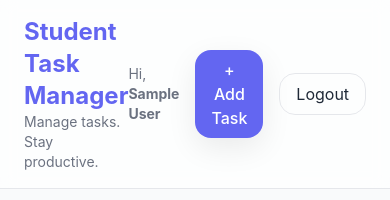
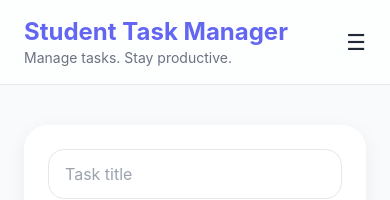
Before and after one commit to Yash555558/Student-Task-Manager, a React (Vite) app in the folder frontend/: page / in a window 390 px wide. Shown: the top 200 px of the page. Built offline with nearby package versions, Linux system fonts and the light colour scheme; no server answers; sample sign-in values are in the browser's storage.

Commit message:
feat: smooth priority filter and mobile hamburger menu

```diff
--- a/frontend/src/components/Header.jsx
+++ b/frontend/src/components/Header.jsx
@@ -1,7 +1,9 @@
+import { useState } from "react";
 import { useAuth } from "../context/AuthContext";
 
 export default function Header({ onCreateClick }) {
   const { user, logout } = useAuth();
+  const [menuOpen, setMenuOpen] = useState(false);
 
   return (
     <header className="sticky top-0 z-50 backdrop-blur bg-white/70 border-b">
@@ -15,7 +17,7 @@ export default function Header({ onCreateClick }) {
           </p>
         </div>
 
-        <div className="flex items-center gap-4">
+        <div className="desktop-actions flex items-center gap-4">
           <span className="text-sm text-muted">
             Hi, <strong>{user?.name}</strong>
           </span>
@@ -34,7 +36,23 @@ export default function Header({ onCreateClick }) {
             Logout
           </button>
         </div>
+
+        <button
+          className="hamburger"
+          onClick={() => setMenuOpen(true)}
+        >
+          ☰
+        </button>
       </div>
+
+      {menuOpen && (
+        <div className="mobile-drawer">
+          <p>Hi, {user?.name}</p>
+          <button onClick={onCreateClick}>+ Add Task</button>
+          <button onClick={logout}>Logout</button>
+          <button className="close" onClick={() => setMenuOpen(false)}>✕</button>
+        </div>
+      )}
     </header>
   );
 }
--- a/frontend/src/components/TaskList.jsx
+++ b/frontend/src/components/TaskList.jsx
@@ -1,6 +1,6 @@
 import TaskCard from "./TaskCard";
 
-export default function TaskList({ tasks, onToggle, onRequestDelete, setFilter, setSearch }) {
+export default function TaskList({ tasks, onToggle, onRequestDelete, setFilter, setSearch, setPriorityFilter }) {
   return (
     <>
       <div className="flex flex-wrap gap-4 items-center mb-6">
@@ -17,6 +17,12 @@ export default function TaskList({ tasks, onToggle, onRequestDelete, setFilter,
           <option value="pending">Pending</option>
           <option value="completed">Completed</option>
         </select>
+        <select onChange={e => setPriorityFilter(e.target.value)}>
+          <option value="all">All Priorities</option>
+          <option value="low">Low</option>
+          <option value="medium">Medium</option>
+          <option value="high">High</option>
+        </select>
       </div>
 
       <section className="grid md:grid-cols-3 gap-6">
--- a/frontend/src/index.css
+++ b/frontend/src/index.css
@@ -88,3 +88,37 @@ select:focus-visible {
   from { transform: scale(0.95) }
   to { transform: scale(1) }
 }
+
+.hamburger {
+  display: none;
+  font-size: 22px;
+  background: none;
+  border: none;
+}
+
+@media (max-width: 640px) {
+  .hamburger {
+    display: block;
+  }
+
+  .desktop-actions {
+    display: none;
+  }
+}
+
+.mobile-drawer {
+  position: fixed;
+  top: 0;
+  left: 0;
+  width: 100%;
+  height: 100%;
+  background: white;
+  padding: 1rem;
+  z-index: 200;
+  animation: slideIn 0.2s ease;
+}
+
+@keyframes slideIn {
+  from { transform: translateX(-100%); }
+  to { transform: translateX(0); }
+}
--- a/frontend/src/pages/Dashboard.jsx
+++ b/frontend/src/pages/Dashboard.jsx
@@ -12,6 +12,7 @@ export default function Dashboard() {
   const [filter, setFilter] = useState("all");
   const [search, setSearch] = useState("");
   const [deleteTarget, setDeleteTarget] = useState(null);
+  const [priorityFilter, setPriorityFilter] = useState("all");
 
   useEffect(() => {
     fetchTasks().then(data => {
@@ -69,6 +70,7 @@ export default function Dashboard() {
   const visibleTasks = tasks.filter(t => {
     if (filter === "completed" && !t.completed) return false;
     if (filter === "pending" && t.completed) return false;
+    if (priorityFilter !== "all" && t.priority !== priorityFilter) return false;
     if (!t.title.toLowerCase().includes(search.toLowerCase())) return false;
     return true;
   });
@@ -79,18 +81,21 @@ export default function Dashboard() {
       <main className="max-w-7xl mx-auto px-6 py-10 space-y-10">
         <TaskForm onCreate={handleCreate} />
         {!initialized ? <Skeleton /> :
+          <>
             <TaskList
               tasks={visibleTasks}
               onToggle={handleToggle}
               onRequestDelete={setDeleteTarget}
               setFilter={setFilter}
               setSearch={setSearch}
-          />}
+              setPriorityFilter={setPriorityFilter}
+            />
             <ConfirmDelete
               open={!!deleteTarget}
               onCancel={() => setDeleteTarget(null)}
               onConfirm={confirmDelete}
             />
+          </>}
       </main>
     </>
   );
```
Lines whose indentation alone changed are shown as unchanged.
